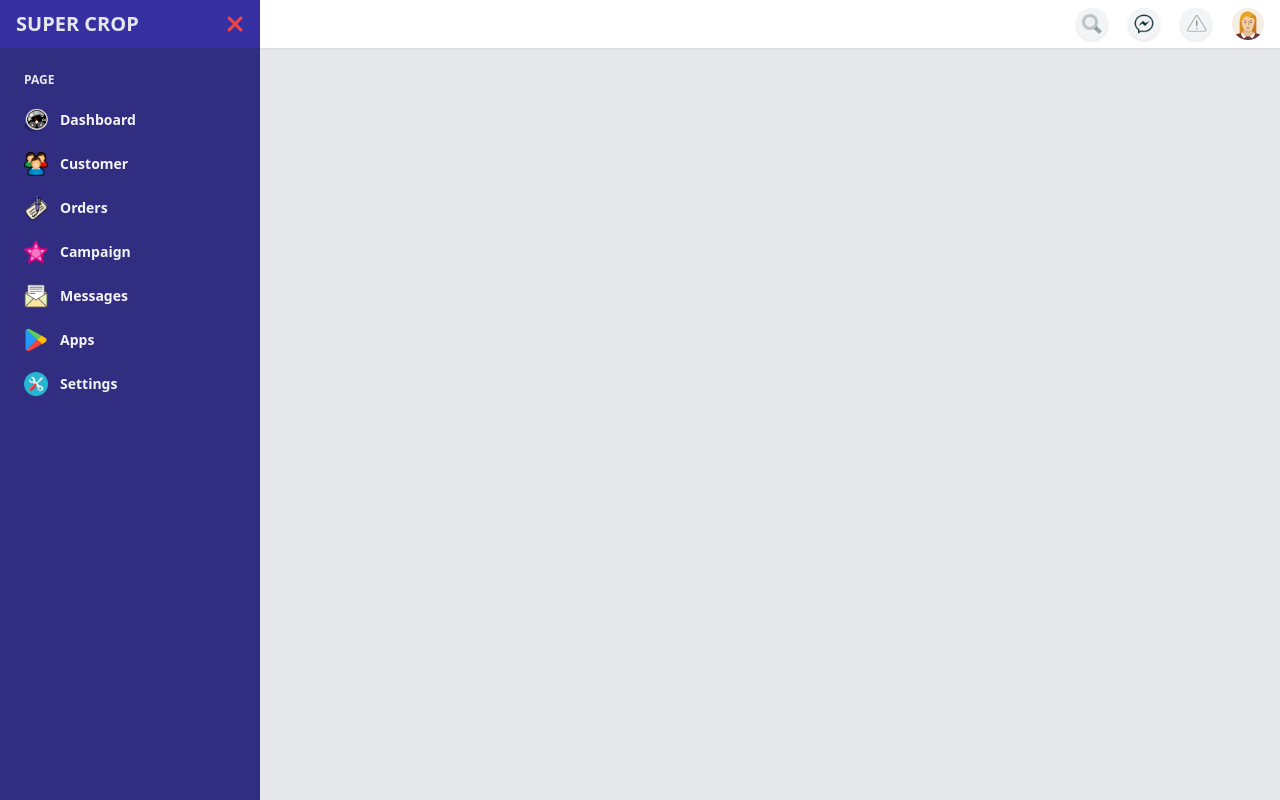
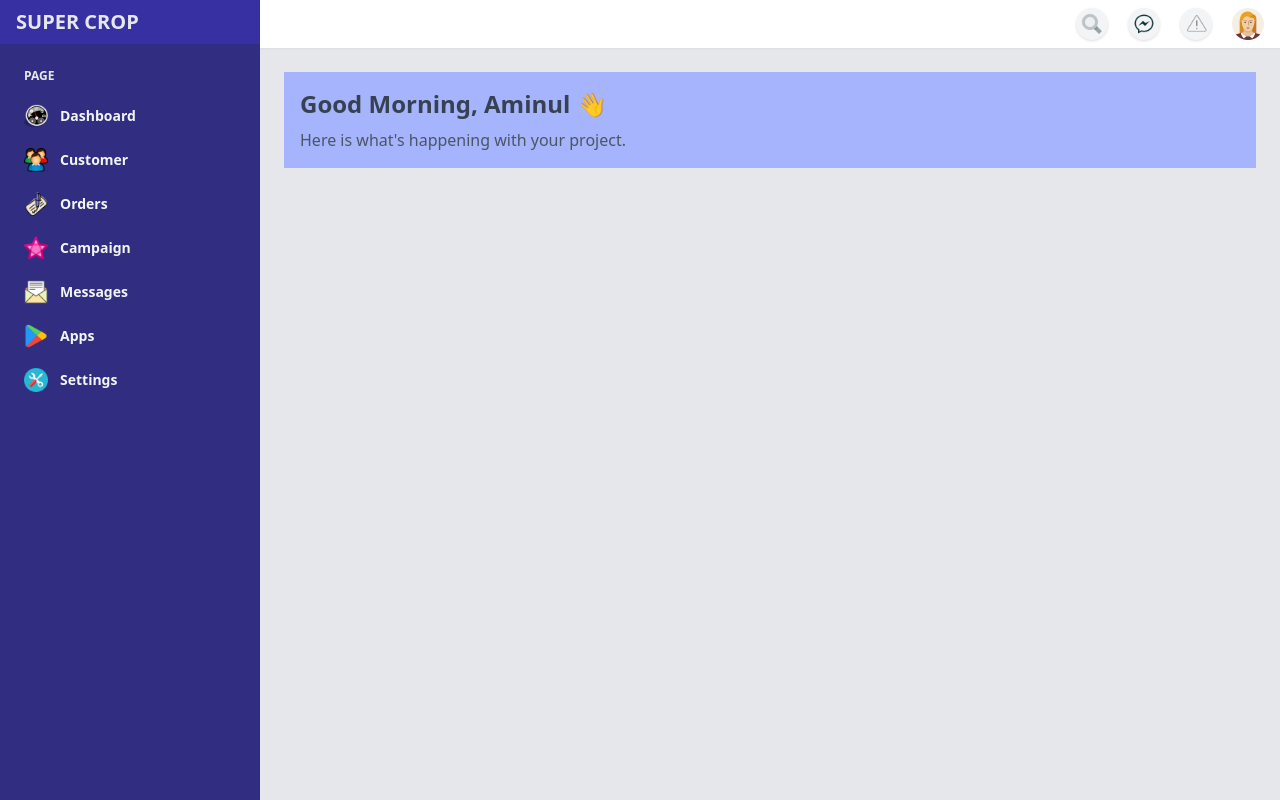
Before and after one commit to aminulds/tailwind-dashboard, a website: page public/index.html in a window 1280 px wide. Drawn offline with Linux system fonts and the light colour scheme.

Commit message:
welcome banner done

```diff
--- a/public/index.html
+++ b/public/index.html
@@ -22,7 +22,7 @@
                 <div class="px-4 py-2 bg-indigo-800 flex items-center justify-between">
                     <div class=" text-xl font-bold text-gray-200 uppercase ">Super Crop</div>
 
-                    <button id="closeButton" class="text-red-500 text-2xl">
+                    <button id="closeButton" class="text-red-500 text-2xl md:hidden">
                         <i class="fa-solid fa-xmark"></i>
                     </button>
                 </div>
@@ -99,6 +99,15 @@
                         </button>
                     </div>
                 </nav>
+
+                <!-- Main Content Wraper -->
+                <div class="m-6">
+                    <!-- Welcome Banner -->
+                    <div class="bg-indigo-300 p-4 mb-6">
+                        <h3 class="text-2xl mb-2 font-bold text-gray-700">Good Morning, Aminul 👋</h3>
+                        <p class="text-gray-600">Here is what's happening with your project.</p>
+                    </div>
+                </div>
             </main>
         </div>
 
```
Also changed, not shown: public/css/style.css.
